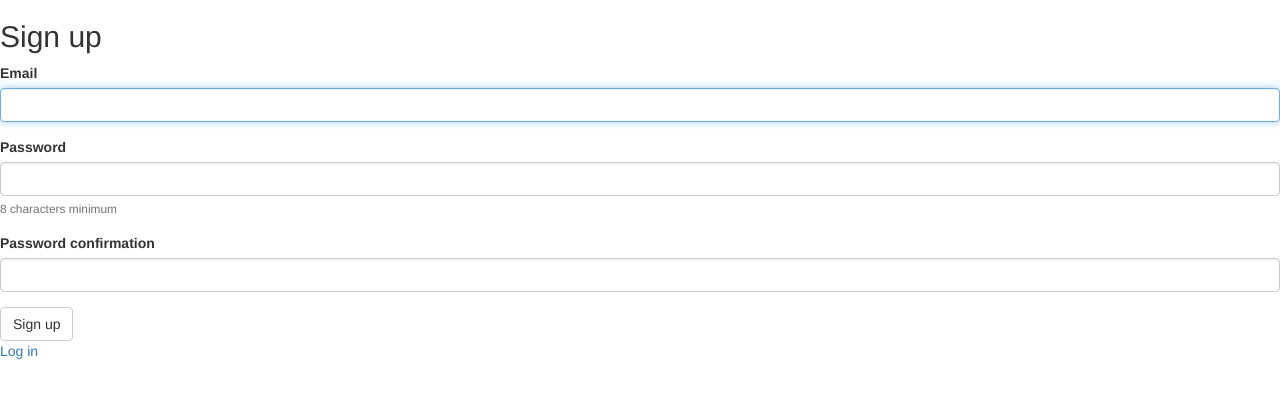
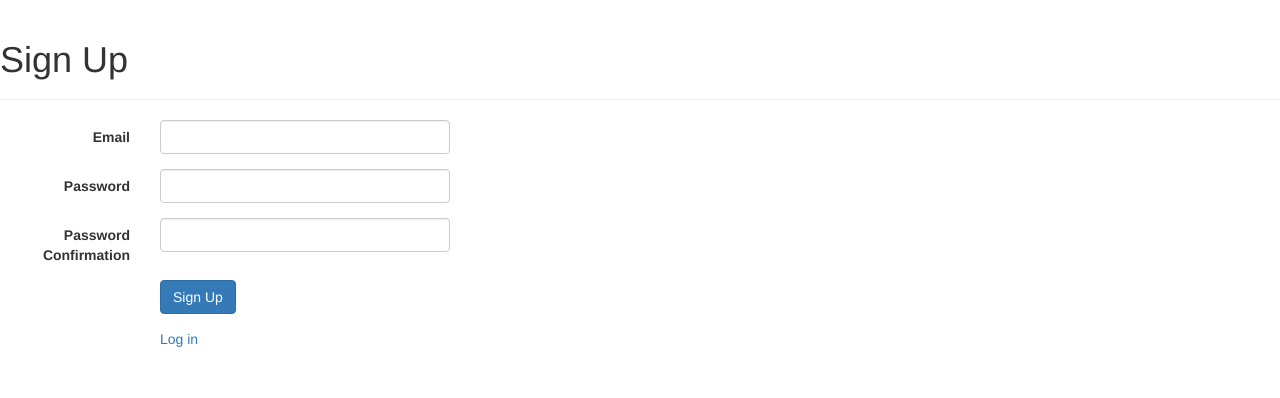
Before and after one commit to dguardio/curatorsu, a Rails app: page /users/sign_up in a window 1280 px wide. Shown: the part 52-450 px from the top of the page. Run offline with Rails 7, Linux system fonts and the light colour scheme; style sheets or scripts are compiled from the project's sources; some libraries are stand-ins or nearby versions.

Commit message:
Replaced generated Devise views with Bootstrap versions and added .form-user CSS

```diff
--- a/app/assets/stylesheets/application.css.scss
+++ b/app/assets/stylesheets/application.css.scss
@@ -32,3 +32,8 @@
 .form-model {
   max-width: 750px;
 }
+
+//->Prelang (user_login:devise)
+.form-user {
+  max-width: 450px;
+}
--- a/app/views/devise/registrations/new.html.erb
+++ b/app/views/devise/registrations/new.html.erb
@@ -1,17 +1,43 @@
-<h2>Sign up</h2>
+<div class="page-header">
+  <h1><%=t ".title", default: "Sign Up" %></h1>
+</div>
 
-<%= simple_form_for(resource, as: resource_name, url: registration_path(resource_name)) do |f| %>
-  <%= f.error_notification %>
+<%= form_for(resource, as: resource_name, url: registration_path(resource_name), html: {class: "form-horizontal form-user"}) do |f| %>
+  <%= devise_error_messages! %>
 
-  <div class="form-inputs">
-    <%= f.input :email, required: true, autofocus: true %>
-    <%= f.input :password, required: true, hint: ("#{@minimum_password_length} characters minimum" if @minimum_password_length) %>
-    <%= f.input :password_confirmation, required: true %>
+
+
+  <div class="form-group">
+    <%= f.label :email, class: "control-label col-md-4" %>
+    <div class="col-md-8">
+      <%= f.email_field :email, class: "text-field form-control", html: {spellcheck: "false"} %>
+    </div>
   </div>
 
-  <div class="form-actions">
-    <%= f.button :submit, "Sign up" %>
+  <div class="form-group">
+    <%= f.label :password, class: "control-label col-md-4" %>
+    <div class="col-md-8">
+      <%= f.password_field :password, class: "text-field form-control", html: {autocomplete: "off"} %>
+    </div>
   </div>
+
+  <div class="form-group">
+    <%= f.label :password_confirmation, "Password Confirmation", class: "control-label col-md-4" %>
+    <div class="col-md-8">
+      <%= f.password_field :password_confirmation, class: "text-field form-control", html: {autocomplete: "off"} %>
+    </div>
+  </div>
+
+  <div class="form-group">
+    <div class="col-md-offset-4 col-md-8">
+      <%= f.submit "Sign Up", class: "btn btn-primary" %>
+    </div>
+  </div>
+
+  <div class="form-group">
+    <div class="col-md-offset-4 col-md-8">
+      <%= render "devise/shared/links" %>
+    </div>
+  </div>
+
 <% end %>
-
-<%= render "devise/shared/links" %>
```
Also changed, not shown: app/views/devise/sessions/new.html.erb (+39 -10 lines).
